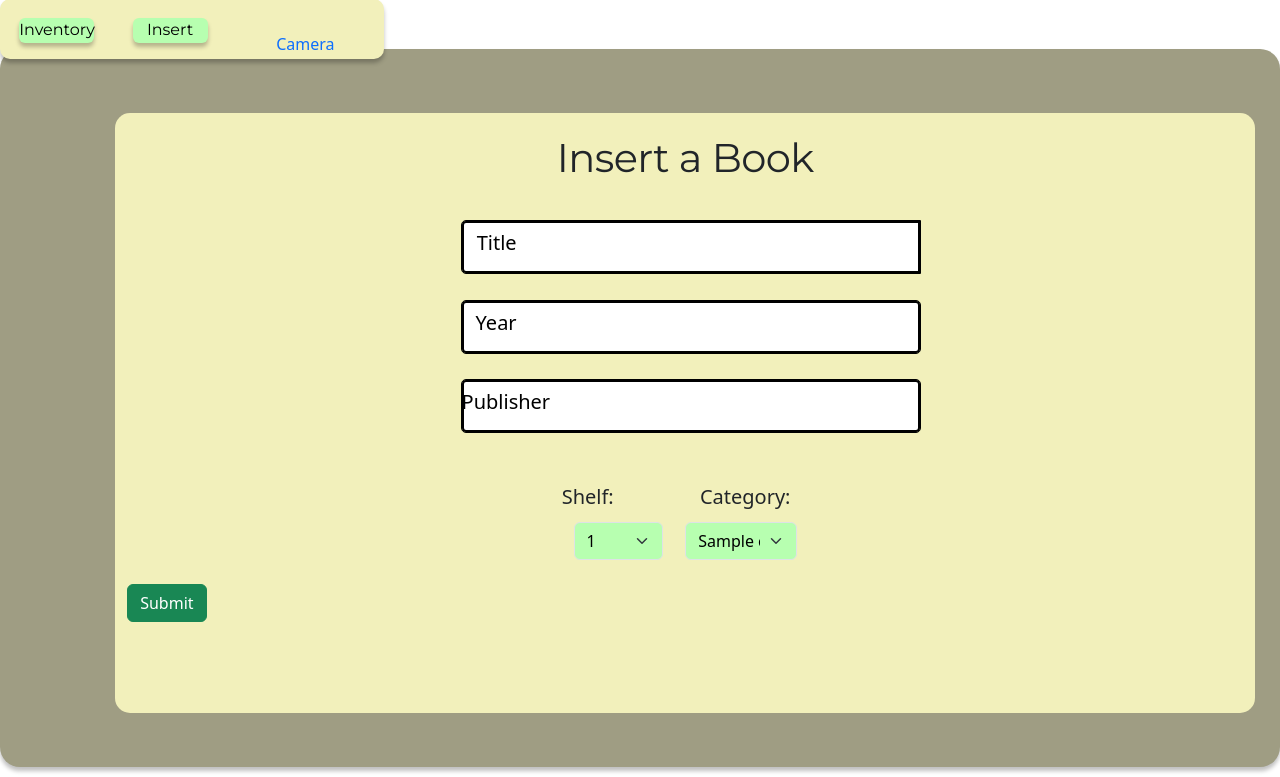
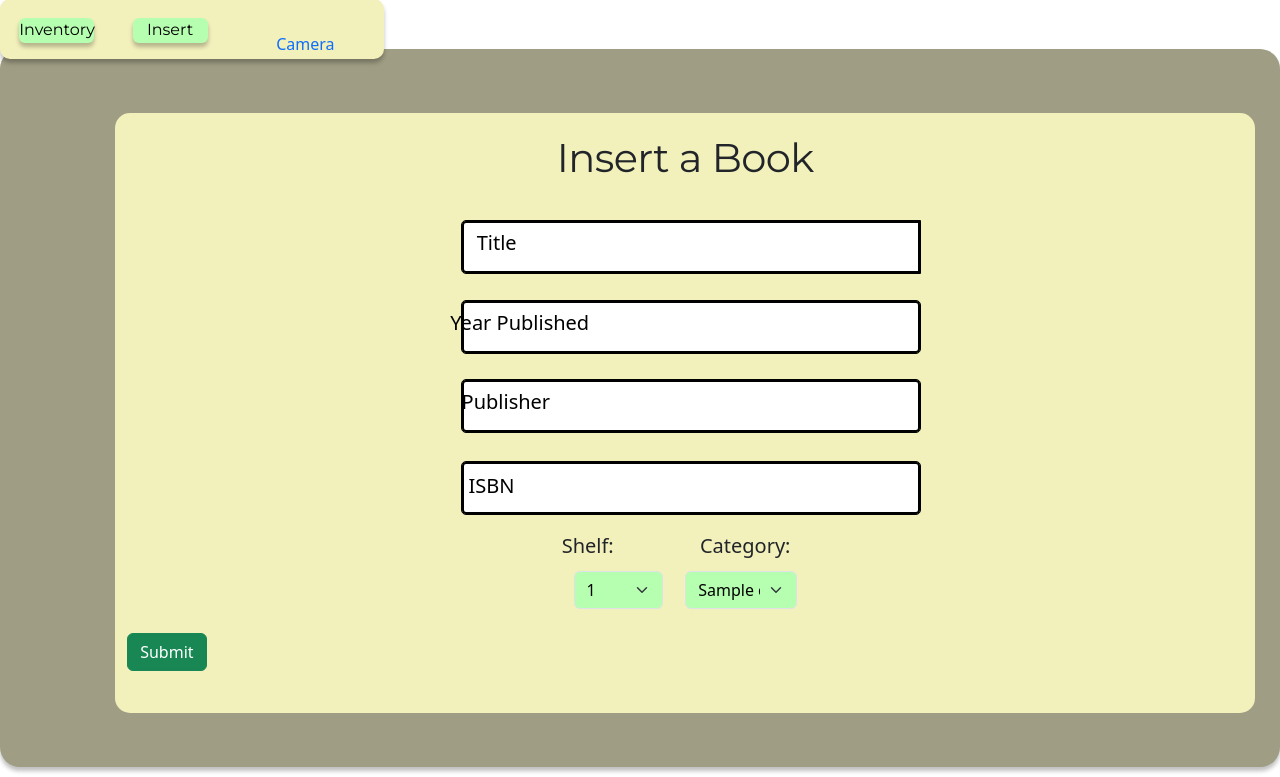
Before and after one commit to Chryxcx/lbrry2, a Flask app: template Webapp/templates/insert.html in a window 1280 px wide. Shown: the part 116-893 px from the top of the page. Run offline with Flask 3, Linux system fonts and the light colour scheme; the template is opened without the code that fills it: most values are stand-ins (such as "Sample title", 1, 10 or a date in 2020); some libraries are stand-ins or nearby versions.

Commit message:
one field added

```diff
--- a/Webapp/auth.py
+++ b/Webapp/auth.py
@@ -183,8 +183,8 @@ def insert():
     cursor.execute('SELECT * FROM categories')
     category_name = cursor.fetchall()
     print(category_name)
-    cursor1.execute('SELECT category_id FROM categories')
-    category_id = cursor1.fetchall()
+    cursor1.execute('SELECT * FROM shelves')
+    shelf = cursor1.fetchall()
 
 
     if request.method == "POST":
@@ -308,4 +308,4 @@ def insert():
             flash('Error inserting data into the database', 'error')
             return jsonify({'success': False, 'error': 'Error inserting data into the database'})
 
-    return render_template("insert.html", qr_image_base64=None, category_name=category_name, category_id=category_id)
+    return render_template("insert.html", qr_image_base64=None, category_name=category_name, shelf=shelf)
--- a/Webapp/static/design.css
+++ b/Webapp/static/design.css
@@ -282,7 +282,7 @@
         position: absolute;
         top: 5px;
         bottom: 0;
-        right: 66%;
+        right: 59.5%;
         transform: translate(10px, 10px);
         transform-origin: left;
         color: #000000;
@@ -324,21 +324,62 @@
     .input-group__input2:valid + .input-group__label2 {
         transform: translate(0, -30px) scale(0.8);
     }
+
+    .input-group3 {
+        position: relative;
+        margin-top: 1%;
+    }
+    .input-group__input3{
+        color: #000000;
+        padding: 10px;
+        border: none;
+        border-radius: 4px;
+        outline: 1px solid #000000;
+        background-color: white;
+        transition: outline-color 250ms;
+    }
+    .input-group__input3:focus{
+        outline-color: #8de58d;
+    }
+    .input-group__label3{
+        position: absolute;
+        top: 10px;
+        bottom: 0;
+        right: 66.2%;
+        transform: translate(10px, 10px);
+        transform-origin: left;
+        color: #000000;
+        transition: transform 200ms;
+        font-size: 20px;
+    }
+    .input-group__input3:focus + .input-group__label3,
+    .input-group__input3:valid + .input-group__label3 {
+        transform: translate(0, -30px) scale(0.8);
+    }
+
+    #isbn{
+        margin-top: 1%;
+        width: 41%;
+        margin-left: 30%;
+        margin-bottom: 2%;
+
+    }
+
     #title {
         width: 41%;
         margin-left: 30%;
      }
 
      #year1 {
-         width: 41%;
-         margin-left: 30%;
+        width: 41%;
+        margin-left: 30%;
      }
 
      #publisher {
-         width: 41%;
-         margin-left: 30%;
-         margin-bottom: 05%;
+        width: 41%;
+        margin-left: 30%;
      }
+
 
      p.cats{
         margin-top: -78px;
--- a/Webapp/templates/insert.html
+++ b/Webapp/templates/insert.html
@@ -11,22 +11,25 @@
                 </div>
                 <div class="input-group1">
                     <input id="year1" type="text" class="input-group__input1" name="b_year" autocomplete="off" required/>
-                    <label for="year1" class="input-group__label1">Year</label>
+                    <label for="year1" class="input-group__label1">Year Published</label>
                 </div>
                 <div class="input-group2">
                     <input id="publisher" type="text" class="input-group__input2" name="b_publisher" autocomplete="off" required/>
                     <label for="publisher" class="input-group__label2">Publisher</label>
-                    <input type="hidden" name="csrf_token" value="{{ csrf_token() }}">
                 </div>
-
+                <div class="input-group3">
+                    <input id="isbn" type="text" class="input-group__input3" name="b_isbn" autocomplete="off" required/>
+                    <label for="isbn" class="input-group__label3">ISBN</label>
+                </div>
+                <input type="hidden" name="csrf_token" value="{{ csrf_token() }}">
             </div>
 
             <div class="form-group">
                 <p class="shelf">Shelf:</p>
                 <label for="shelves"></label>
                 <select size="1"class="form-select" name="b_shelves" id="shelves">
-                    {% for i in category_id %}
-                        <option value="{{i[0]}}">{{i[0]}}</option>
+                    {% for s in shelf %}
+                        <option value="{{s[1]}}">{{s[0]}}</option>
                     {% endfor %}
                 </select>
 
```
